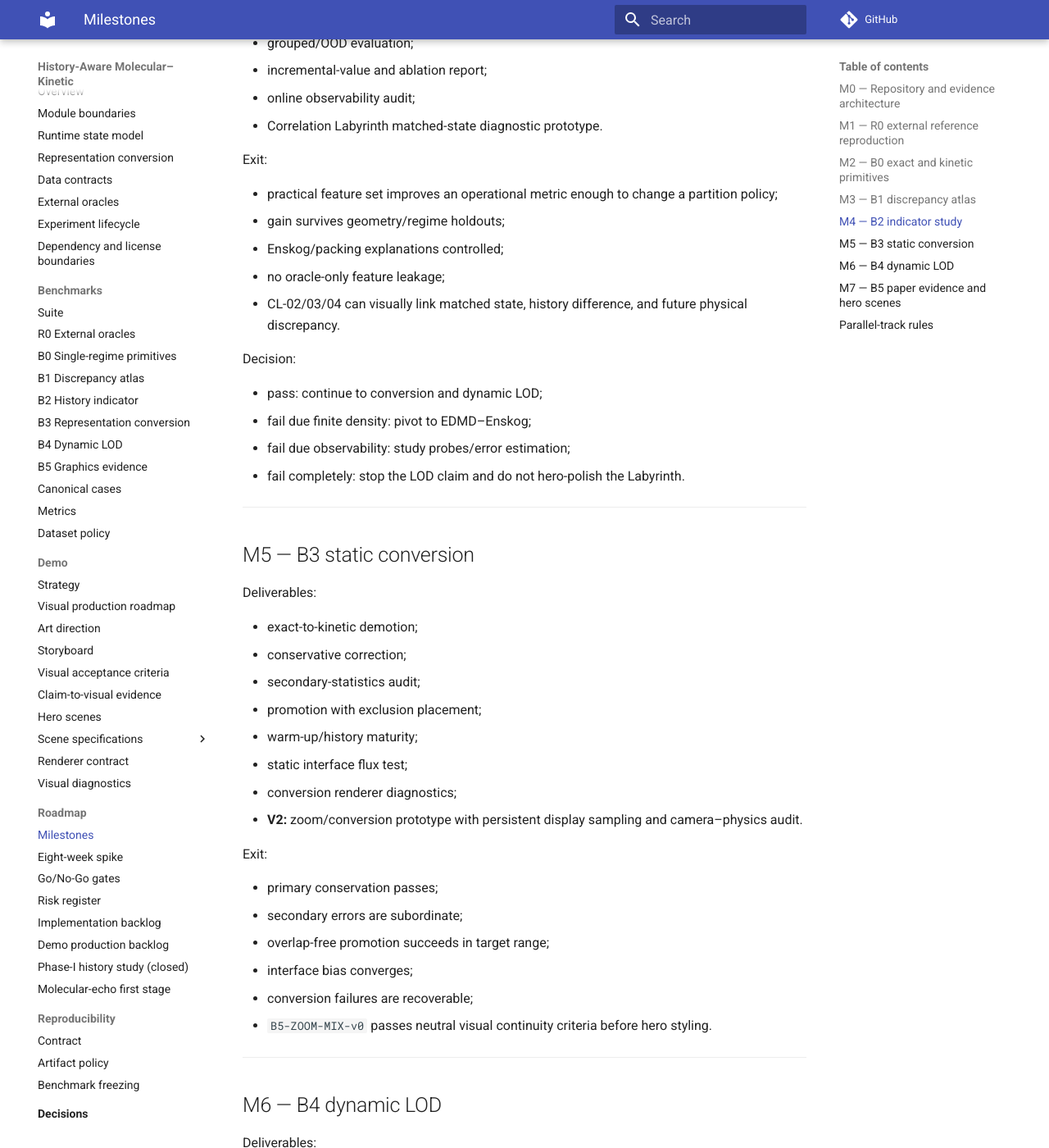
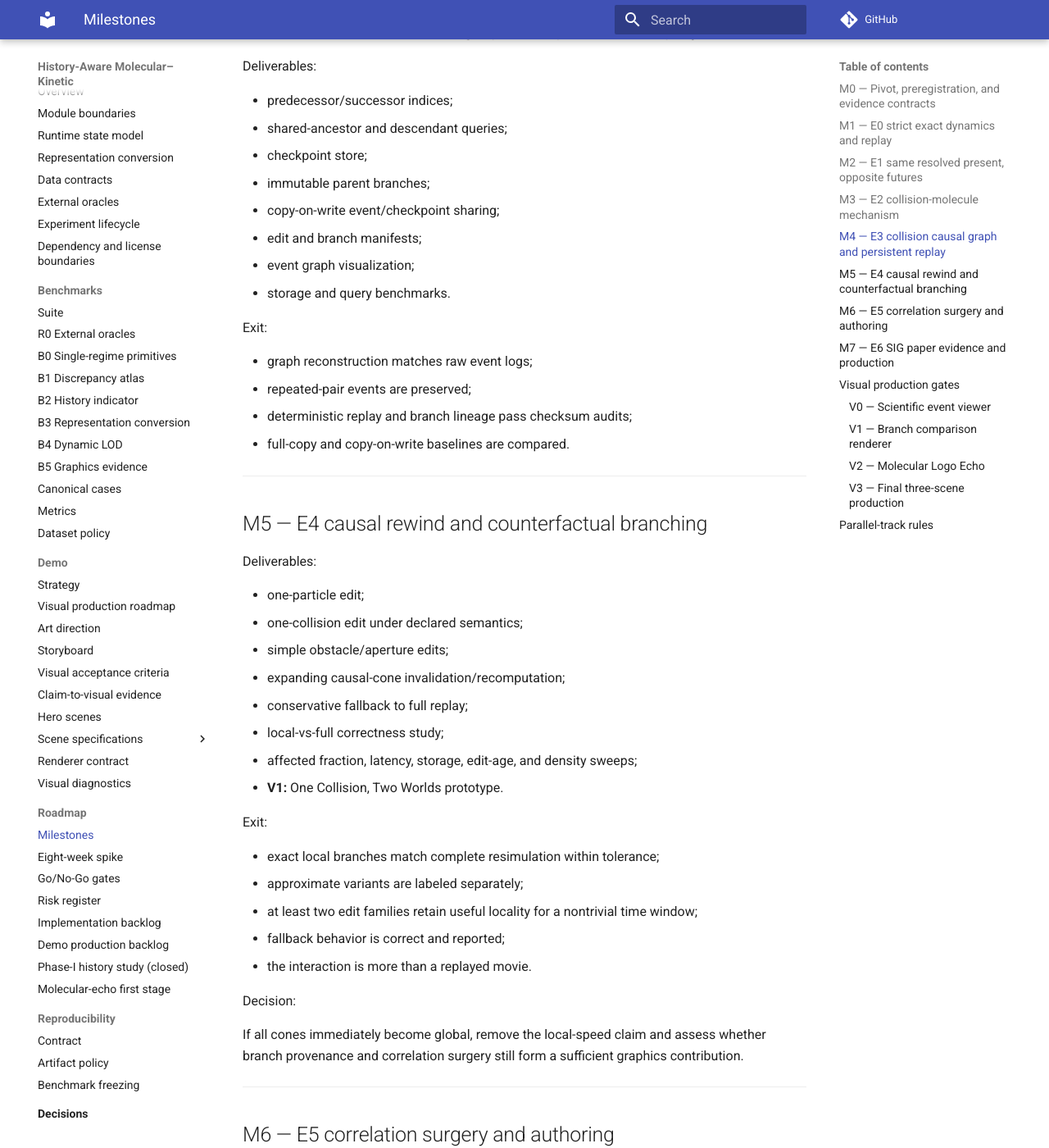
Before and after one commit to jandan138/history-aware-molecular-kinetic, an MkDocs documentation site: the page built from docs/roadmap/milestones.md, in a window 1280 px wide and 1400 px high, scrolled down 3089 px. Shown: the whole window at 82% size. Built offline with MkDocs 1.6.1 and Material for MkDocs 9.7.7, drawn with Linux system fonts in a browser that asks for light colours; comment, search, counter and statistics services are not loaded; some of the changed text lies outside the part shown.

Commit message:
docs: replace LOD milestones with Molecular Echoes milestones

````diff
--- a/docs/roadmap/milestones.md
+++ b/docs/roadmap/milestones.md
@@ -1,216 +1,243 @@
 # Milestones
 
-The scientific and visual-production tracks advance together, but visual polish is
-strictly gated by scientific evidence.
+The active route is Molecular Echoes. Scientific validity and graphics-system value
+advance together, while polished rendering remains gated.
 
 ```text
-Scientific: M0 → M1 → M2 → M3 → M4 → M5 → M6 → M7
-Visual:         V0 ───────→ V1 ─────→ V2 → V3 → V4 → V5
+Scientific: M0 → M1 → M2 → M3
+Graphics:        M1 → M4 → M5 → M6
+Production:                     V0 → V1 → V2 → V3
+Paper:                                      M7
 ```
 
-See [Visual Production Roadmap](../demos/visual-production-roadmap.md).
+The old dynamic-LOD milestones are archived in Git history and deferred by
+[ADR 0009](../decisions/0009-pivot-to-molecular-echoes-sig.md).
 
 ---
 
-## M0 — Repository and evidence architecture
+## M0 — Pivot, preregistration, and evidence contracts
 
-**Status:** initialized.
+**Status:** active.
 
 Deliverables:
 
-- research thesis and claim boundaries;
-- source/license ledger;
-- R0–B5 benchmark specifications;
-- artifact schemas;
-- Python/native semantic contracts;
-- CI, docs, and reproducibility rules;
-- render-config/render-manifest contracts;
-- initial visual-production plan and scene responsibilities.
+- preserve Phase-I predictor negative result;
+- freeze the active Molecular Echoes thesis and claim boundaries;
+- preregister E1/E2 geometry, state, bins, observables, controls, and stop criteria;
+- define branch, checkpoint, edit, replay, and graph artifact contracts;
+- add prior-art boundaries for reversal and generic rollback;
+- select SIG as primary target and VIS as a real fallback.
 
 Exit:
 
-- repository checks and tests pass;
-- no third-party source is vendored;
-- every major claim has a benchmark path;
-- every B5 claim has a declared scene and visual observable.
+- ADR 0009 accepted;
+- no old LOD claim remains marked active;
+- primary E1/E2 config is committed/tagged before results;
+- claim ledger and benchmark suite agree.
 
 ---
 
-## M1 — R0 external reference reproduction
+## M1 — E0 strict exact dynamics and replay
 
 Deliverables:
 
-- DynamO adapter and equilibrium/dilute cases;
-- SPARTA free/collisional/simple-surface cases;
-- uniGasFoam pure/hybrid case;
-- raw-to-canonical converters;
-- revision and license audit;
-- first shared diagnostic renders;
-- **V0:** canonical artifact replay for particles, fields, geometry, and masks.
+- periodic 2D EDMD at `N=128,256,512`;
+- deterministic event-order policy;
+- grazing and near-simultaneous collision tests;
+- forward/reverse return audit;
+- collision event checksums;
+- checkpoints and random-access replay;
+- DynamO comparison where definitions align;
+- **V0:** event/replay diagnostic viewer.
 
 Exit:
 
-- one documented result reproduced per source;
-- unit/normalization audit complete;
-- stochastic variation measured;
-- raw output immutable and hashed;
-- V0 can replay at least one case from each external source without solver access.
+- return error and invariant drift meet preregistered tolerances;
+- replay reproduces event/state checksums;
+- failure cases are visible, not snapped away;
+- checkpoint interval/latency trade-off is measured.
+
+Decision:
+
+If numerical reversal is not trustworthy, stop the echo paper before adding
+scientific interpretation or graphics polish.
 
 ---
 
-## M2 — B0 exact and kinetic primitives
+## M2 — E1 same resolved present, opposite futures
 
 Deliverables:
 
-- minimal 2D exact hard-disk EDMD;
-- minimal 2D Boltzmann DSMC;
-- analytic collision and transport tests;
-- invariants and resolution studies;
-- rolling collision-history correctness reference;
-- initial Enskog reference plan;
-- particle/field/collision diagnostic layers in V0.
+- registered non-equilibrium pivot protocol;
+- forward, exact-reverse, chaotized-reverse, DSMC, and ghost branches;
+- passive-color pattern;
+- spatial/velocity multi-resolution `f1_h` audit;
+- anisotropy, color, and branch-divergence metrics;
+- seed uncertainty;
+- a neutral 30–45 second internal echo clip.
 
 Exit:
 
-- EDMD event integrity passes;
-- DSMC convergence envelope established;
-- both match selected external references;
-- no hidden renderer dependency;
-- diagnostic views expose numerical failures rather than smoothing them away.
+- reverse and chaotized branches pass the declared pivot audit;
+- future separation survives finer audit resolutions;
+- result is stable over seeds and at least two `N` values;
+- video difference is caused by simulated dynamics, not backward playback.
+
+Decision:
+
+If separation vanishes under finer `f1_h`, narrow or stop the same-present claim.
 
 ---
 
-## M3 — B1 discrepancy atlas
+## M3 — E2 collision-molecule mechanism
 
 Deliverables:
 
-- paired ensemble generator;
-- canonical scene families;
-- state and history extraction;
-- exact/kinetic observable joins;
-- grouped split manifest;
-- Boltzmann versus Enskog attribution cases;
-- discrepancy dashboard;
-- **V1:** shared scientific renderer, reference-difference view, comparison lock.
+- timestamped event multigraph with repeated events;
+- molecule root, size, and recollision/reconnection complexity;
+- full and `(Lambda,Gamma)` extended dynamics;
+- count/time-matched random suppression;
+- topology-shuffled control;
+- incoming-pair closure-defect proxy;
+- forward/reverse budget curves;
+- first small fixed-`N epsilon` study only after finite-system mechanism passes.
 
 Exit:
 
-- nontrivial target variation;
-- stable uncertainty;
-- matched definitions and convergence;
-- no random-row leakage;
-- at least one case discriminates explanations;
-- full exact/kinetic comparison can be reproduced from manifest and hashes.
+- structured molecule budget differs from count-matched controls;
+- forward and reverse branches respond differently in a preregistered way;
+- closure readout has the expected direction and uncertainty;
+- extended dynamics are clearly labeled, tested, and not confused with EDMD.
+
+Decision:
+
+If collision count explains the result, remove the molecule-topology claim. The
+project may retain a visual echo demo but cannot use Deng-inspired mechanism as the
+paper spine.
 
 ---
 
-## M4 — B2 indicator study
+## M4 — E3 collision causal graph and persistent replay
 
 Deliverables:
 
-- strong state-only baselines;
-- exact-history oracle model;
-- sparse probe prototype;
-- grouped/OOD evaluation;
-- incremental-value and ablation report;
-- online observability audit;
-- Correlation Labyrinth matched-state diagnostic prototype.
+- predecessor/successor indices;
+- shared-ancestor and descendant queries;
+- checkpoint store;
+- immutable parent branches;
+- copy-on-write event/checkpoint sharing;
+- edit and branch manifests;
+- event graph visualization;
+- storage and query benchmarks.
 
 Exit:
 
-- practical feature set improves an operational metric enough to change a
-  partition policy;
-- gain survives geometry/regime holdouts;
-- Enskog/packing explanations controlled;
-- no oracle-only feature leakage;
-- CL-02/03/04 can visually link matched state, history difference, and future
-  physical discrepancy.
+- graph reconstruction matches raw event logs;
+- repeated-pair events are preserved;
+- deterministic replay and branch lineage pass checksum audits;
+- full-copy and copy-on-write baselines are compared.
+
+---
+
+## M5 — E4 causal rewind and counterfactual branching
+
+Deliverables:
+
+- one-particle edit;
+- one-collision edit under declared semantics;
+- simple obstacle/aperture edits;
+- expanding causal-cone invalidation/recomputation;
+- conservative fallback to full replay;
+- local-vs-full correctness study;
+- affected fraction, latency, storage, edit-age, and density sweeps;
+- **V1:** One Collision, Two Worlds prototype.
+
+Exit:
+
+- exact local branches match complete resimulation within tolerance;
+- approximate variants are labeled separately;
+- at least two edit families retain useful locality for a nontrivial time window;
+- fallback behavior is correct and reported;
+- the interaction is more than a replayed movie.
 
 Decision:
 
-- pass: continue to conversion and dynamic LOD;
-- fail due finite density: pivot to EDMD–Enskog;
-- fail due observability: study probes/error estimation;
-- fail completely: stop the LOD claim and do not hero-polish the Labyrinth.
+If all cones immediately become global, remove the local-speed claim and assess
+whether branch provenance and correlation surgery still form a sufficient graphics
+contribution.
 
 ---
 
-## M5 — B3 static conversion
+## M6 — E5 correlation surgery and authoring
 
 Deliverables:
 
-- exact-to-kinetic demotion;
-- conservative correction;
-- secondary-statistics audit;
-- promotion with exclusion placement;
-- warm-up/history maturity;
-- static interface flux test;
-- conversion renderer diagnostics;
-- **V2:** zoom/conversion prototype with persistent display sampling and
-  camera–physics audit.
+- block+color velocity surgery;
+- constrained moment-matching refinement;
+- multi-resolution resolved-state audit;
+- primary invariant and no-overlap audit;
+- partial history/molecule retention controls;
+- repeatable alternate-future authoring;
+- **V2:** Molecular Logo Echo prototype;
+- **V3:** Edit the Past prototype.
 
 Exit:
 
-- primary conservation passes;
-- secondary errors are subordinate;
-- overlap-free promotion succeeds in target range;
-- interface bias converges;
-- conversion failures are recoverable;
-- `B5-ZOOM-MIX-v0` passes neutral visual continuity criteria before hero styling.
+- current resolved state stays within registered tolerance;
+- future branches are controllably different;
+- the effect survives matched rendering;
+- interaction and visual language are understandable without exposing every debug
+  statistic;
+- random surgery of equal magnitude is a weaker control.
 
 ---
 
-## M6 — B4 dynamic LOD
+## M7 — E6 SIG paper evidence and production
 
 Deliverables:
 
-- block state machine;
-- hysteresis and cooldown;
-- probe scheduler;
-- exact-region budget;
-- moving partitions and interfaces;
-- state-only, oracle upper-bound, and practical policies;
-- cost-quality sweeps;
-- **V3:** Expansion-into-Vacuum neutral flagship prototype and synchronized
-  Pareto visualization.
+- strongest prior-art baselines and ablations;
+- numerical/scaling studies;
+- full-resimulation correctness;
+- runtime/storage/interactivity results;
+- three 3D Hero Scenes;
+- 30–45 second teaser;
+- 3–5 minute technical video;
+- failure/limitation reel;
+- evidence registry and per-shot manifests;
+- artifact packaging;
+- SIG Journal/Conference-level package decision;
+- VIS pivot decision only if triggered.
 
 Exit:
 
-- practical policy improves a Pareto frontier;
-- exact fraction occupies a useful intermediate regime;
-- no uncontrolled chatter;
-- failure indicators work;
-- at least two physical effects restored;
-- proposed/reference difference is visible in neutral shared rendering without
-  relying on the partition mask.
+- every active claim maps to frozen evidence;
+- no old LOD claim is silently revived;
+- neutral and hero rendering agree;
+- no primary visual relies on backward video as a simulation result;
+- local branch claims are validated against full resimulation;
+- the Deng connection is accurate and bounded;
+- SIG graphics contribution is legible without the scientific appendix.
 
 ---
 
-## M7 — B5 paper evidence and hero scenes
+## Visual production gates
 
-Deliverables:
+### V0 — Scientific event viewer
 
-- strongest baselines and ablations;
-- full resolution/sampling studies;
-- **V4:** three shared-renderer hero scenes;
-- **V5:** evidence registry, frame recipes, release package, and reproduction audit;
-- 30–45 second teaser and 3–5 minute result video;
-- evidence freeze;
-- figures, tables, and supplementary failures;
-- per-shot provenance and frame recipes;
-- artifact packaging;
-- venue decision.
+Particles, event ledger, checkpoints, pivot audit, branch timeline.
 
-Exit:
+### V1 — Branch comparison renderer
 
-- claim ledger fully linked;
-- all primary results reproducible;
-- no unresolved model/license boundary;
-- graphics and scientific claims agree;
-- comparison locks, artifact hashes, camera hashes, and renderer hashes are
-  complete;
-- failure reel is included;
-- no new physics is introduced for the first time in B5.
+Original/counterfactual/full-reference views with shared camera and time.
+
+### V2 — Molecular Logo Echo
+
+Exact/chaotized/DSMC/history-budget branches; neutral first, hero polish later.
+
+### V3 — Final three-scene production
+
+Molecular Logo Echo, One Collision Two Worlds, Edit the Past, plus evidence release.
 
 ---
 
@@ -218,16 +245,18 @@ Exit:
 
 Can proceed early:
 
-- V0 artifact replay;
-- render schemas and manifests;
-- neutral diagnostic layers;
-- primitive scene geometry;
-- camera/physics separation tests.
+- primitive particle/event viewer;
+- graph layout experiments;
+- checkpoint serialization;
+- passive-color pattern design;
+- simple analytic geometry assets;
+- render/evidence schemas.
 
 Blocked until gates:
 
-- conversion zoom shot: G4;
-- flagship dynamic scene: G5;
-- Correlation Labyrinth hero polish: G3;
-- final art direction and teaser: G6;
-- complex optional assets: after evidence freeze only.
+- polished echo teaser: M2;
+- molecule-budget narrative: M3;
+- local-edit performance claim: M5;
+- history-surgery authoring claim: M6;
+- full 3D production: M5/M6 neutral evidence;
+- IEEE VIS interface/user study: only after formal venue pivot.
````
